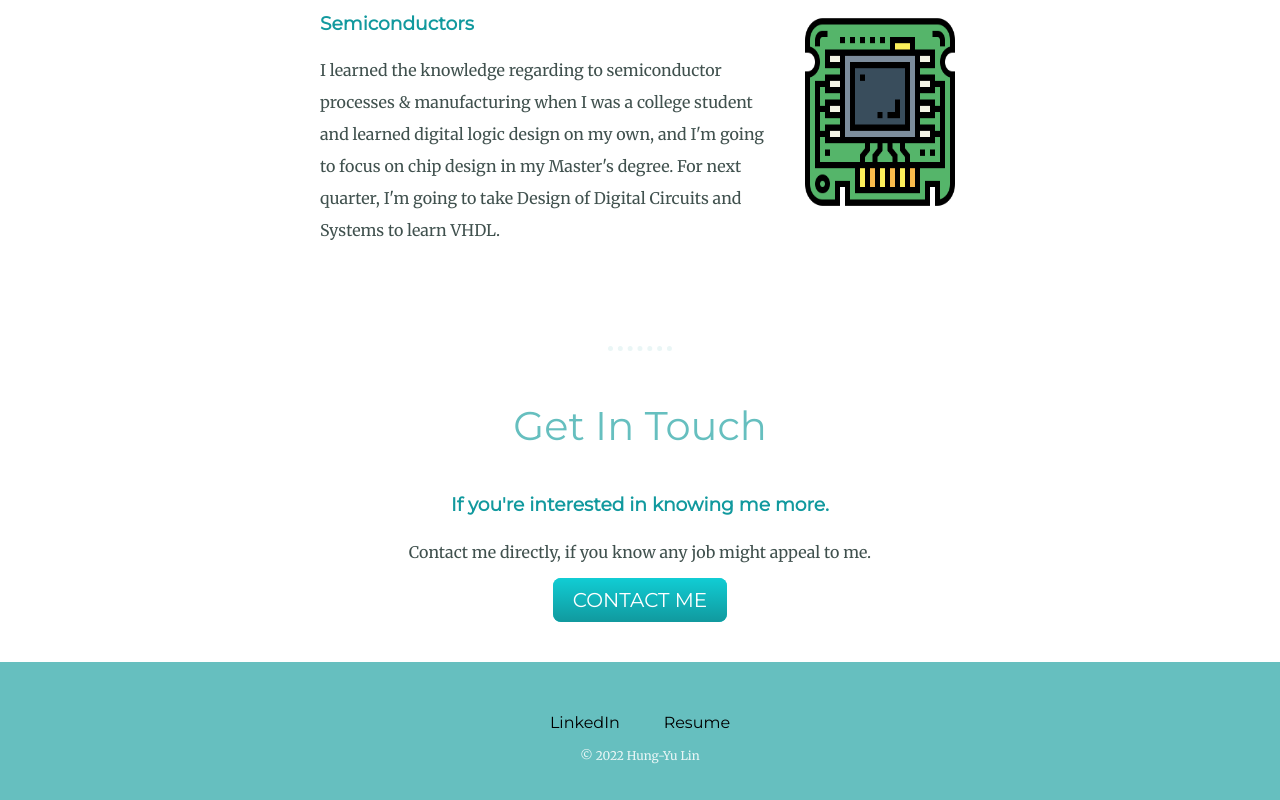
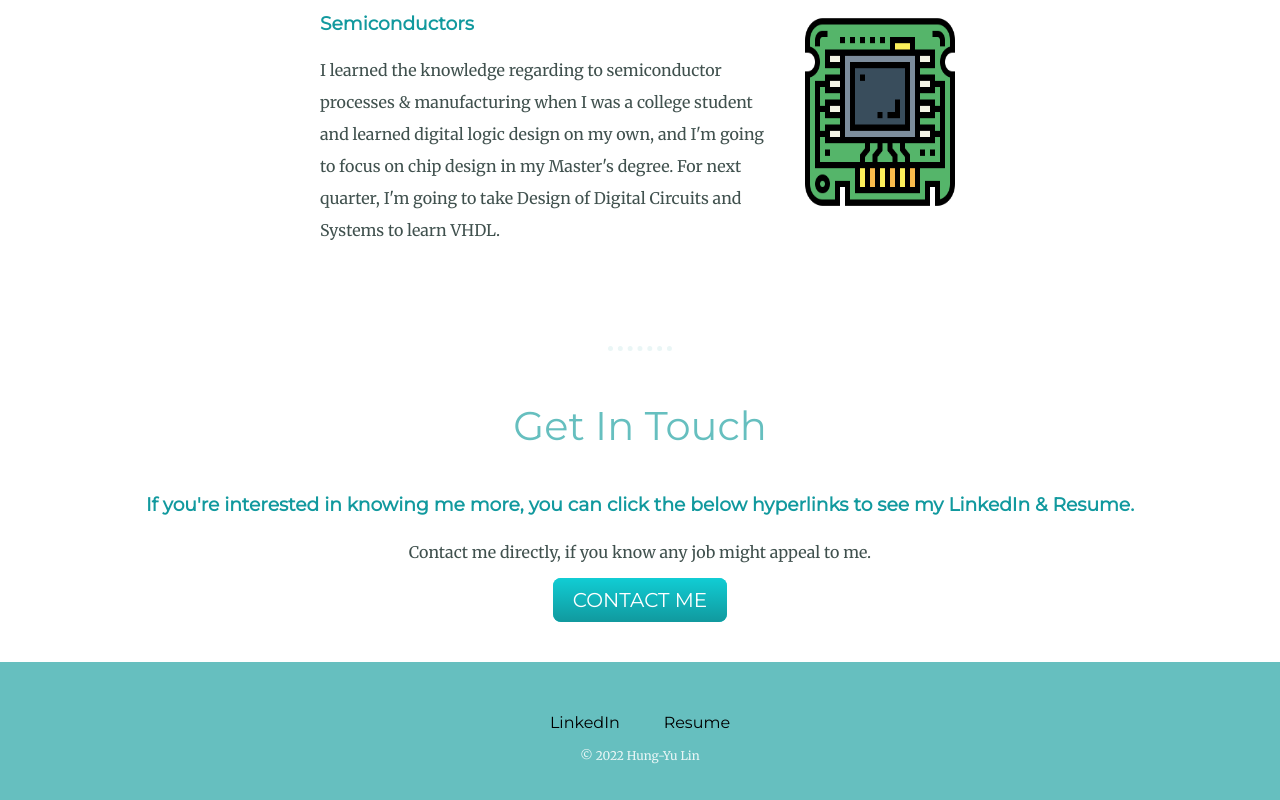
Before and after one commit to Morris199786/Personal-Website, a plain HTML site: page index.html in a window 1280 px wide. Shown: the part 1920-2720 px from the top of the page. Drawn offline with Linux system fonts and the light colour scheme.

Commit message:
Update index.html

```diff
--- a/index.html
+++ b/index.html
@@ -60,7 +60,8 @@
 
       <div class="contact-me">
         <h2>Get In Touch</h2>
-        <h3>If you're interested in knowing me more.</h3>
+        <h3>If you're interested in knowing me more, you can click the below hyperlinks
+         to see my LinkedIn & Resume.</h3>
         <p class="contact-message">Contact me directly, if you know any job might appeal to me.</p>
         <a class="btn" href="mailto:morris860910@email.com">CONTACT ME</a>
       </div>
```
